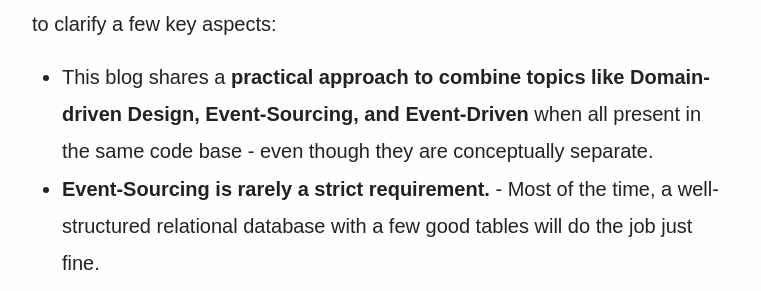
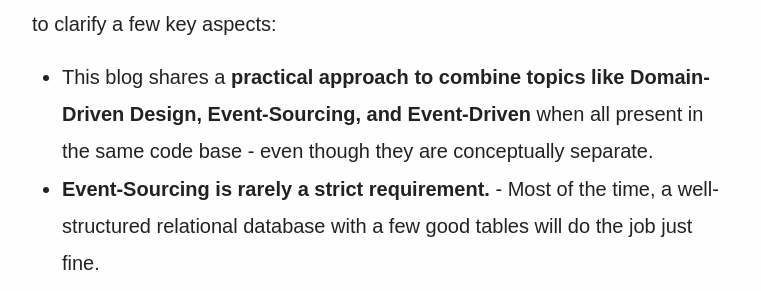
Before and after one commit to joebew42/joebew42.github.io, a Jekyll site: the page built from _posts/2025-04-06-growing-systems-towards-ddd-event-sourcing-and-event-driven-architecture.markdown, in a window 1280 px wide and 900 px high, scrolled down 771 px. Shown: the part 194-485 px from the top of the window, without its empty margins (258-1019 px from the left). Built offline with Jekyll 4.4.1, drawn with Linux system fonts in a browser that asks for light colours; emoji names are drawn with the system emoji font; some web fonts are replaced.

Commit message:
capital D

```diff
--- a/_posts/2025-04-06-growing-systems-towards-ddd-event-sourcing-and-event-driven-architecture.markdown
+++ b/_posts/2025-04-06-growing-systems-towards-ddd-event-sourcing-and-event-driven-architecture.markdown
@@ -16,7 +16,7 @@ If you are working with **Domain-Driven Design (DDD)** and/or **CQRS/Event-Sourc
 
 Whether you are new to these topics or already familiar with them, I would like to clarify a few key aspects:
 
-- This blog shares a **practical approach to combine topics like Domain-driven Design, Event-Sourcing, and Event-Driven** when all present in the same code base - even though they are conceptually separate.
+- This blog shares a **practical approach to combine topics like Domain-Driven Design, Event-Sourcing, and Event-Driven** when all present in the same code base - even though they are conceptually separate.
 - **Event-Sourcing is rarely a strict requirement.** - Most of the time, a well-structured relational database with a few good tables will do the job just fine.
 - **Domain-Driven Design is not CQRS/Event-Sourcing.** - While they often appear together, they serve different purposes.
 - **Event-Sourcing does not mean Event-Driven.** - State persistence as a sequence of events is not the same as an event-driven system.
```
